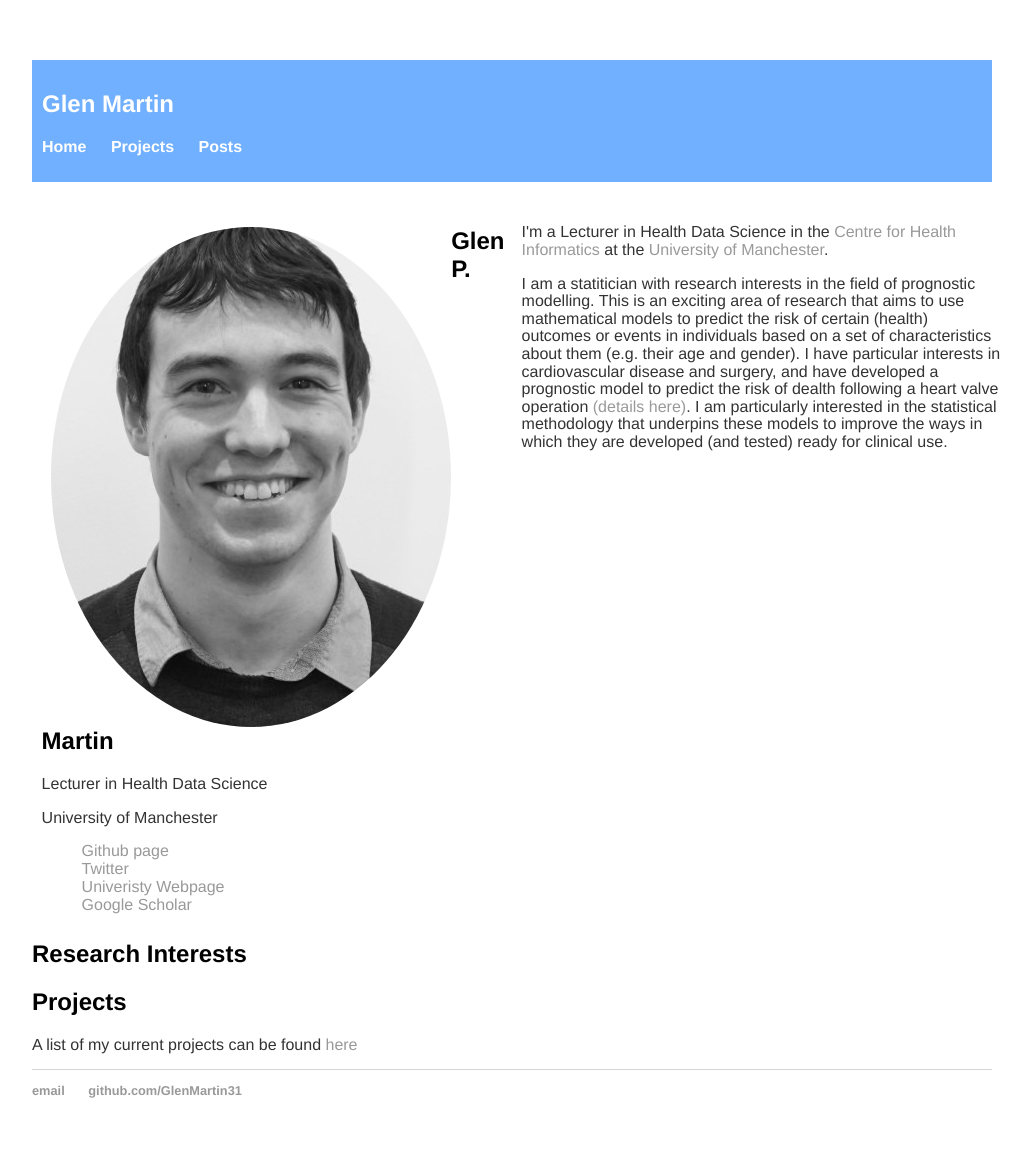
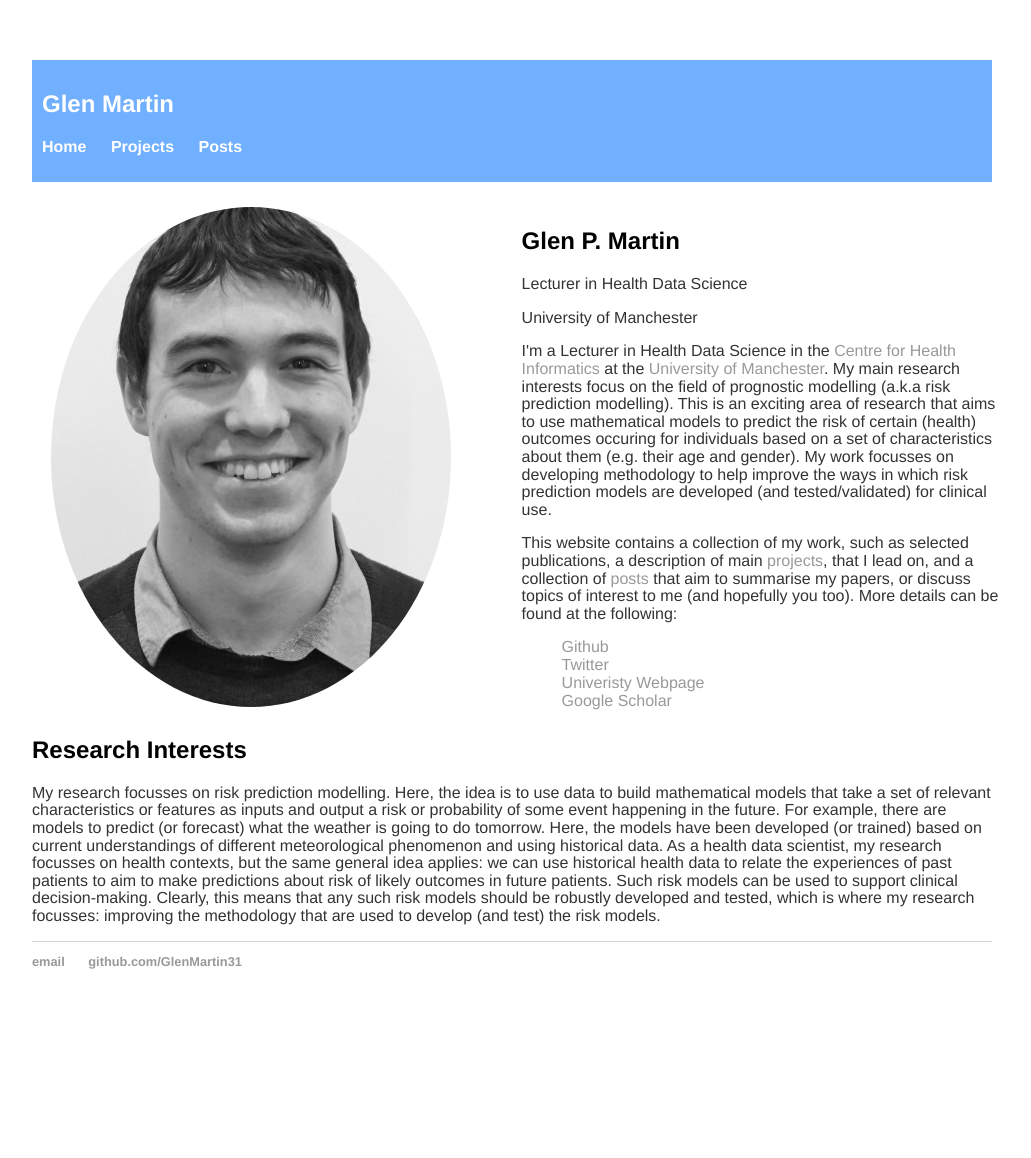
Before and after one commit to GlenMartin31/GlenMartin31.github.io, a Jekyll site: the page built from index.html, in a window 1280 px wide. Shown: the whole page, without its empty margins (128-1159 px from the left). Built offline with Jekyll 4.4.1, drawn with Linux system fonts in a browser that asks for light colours; after the commit the page ends 1029 px from its top, so only the background shows below that.

Commit message:
Update homepage

```diff
--- a/css/main.css
+++ b/css/main.css
@@ -26,10 +26,7 @@ footer {
 	color: #FFFFFF;
 	margin-bottom: 16px;
 }
-.img-with-text {
-    text-align: centre;
-}
-.img-with-text img {
+img {
     display: block;
     margin: 0 auto;
 	margin-left:2%;
--- a/index.html
+++ b/index.html
@@ -4,34 +4,38 @@ title: Home
 ---
 <div class='container2'>
 	<div class="left">
-		<div class="img-with-text">
-			<img src="img/profilepic.jpg">
-			<h2 text-align="center">Glen P. Martin</h2>
+		<img src="img/profilepic.jpg">
+	</div>
+	<div class="right">
+		<h2 text-align="center">Glen P. Martin</h2>
 			<p text-align="center"> Lecturer in Health Data Science</p>
 			<p text-align="center">University of Manchester</p>
-			<ul style="list-style-type:none;">
-				<li><a href="https://github.com/GlenMartin31">Github page</a> </li>
+
+		<p> I'm a Lecturer in Health Data Science in the <a href="https://www.herc.ac.uk/">Centre for Health Informatics</a> at
+		the <a href="https://www.manchester.ac.uk/">University of Manchester</a>. My main research interests focus on the field of prognostic modelling
+		(a.k.a risk prediction modelling). This is an exciting area of research that aims to use mathematical models to predict the risk of certain (health)
+		outcomes occuring for individuals based on a set of characteristics about them (e.g. their age and gender). My work focusses on developing methodology to
+		help improve the ways in which risk prediction models are developed (and tested/validated) for clinical use.</p>
+
+		<p>This website contains a collection of my work, such as selected publications, a description of main <a href="/projects">projects</a>, that I lead on,
+		and a collection of <a href="/posts">posts</a> that aim to summarise my papers, or discuss topics of interest to me (and hopefully you too).
+		More details can be found at the following:
+		<ul style="list-style-type:none;">
+				<li><a href="https://github.com/GlenMartin31">Github</a> </li>
 				<li><a href="https://twitter.com/glen_martin1?lang=en">Twitter</a></li>
 				<li><a href="https://www.research.manchester.ac.uk/portal/glen.martin.html">Univeristy Webpage</a></li>
 				<li><a href="https://scholar.google.co.uk/citations?user=-9-SxiMAAAAJ&hl=en">Google Scholar</a></li>
-			</ul>
-		</div>
-	</div>
-	<div class="right">
-
-		<p> I'm a Lecturer in Health Data Science in the <a href="https://www.herc.ac.uk/">Centre for Health Informatics</a> at
-		the <a href="https://www.manchester.ac.uk/">University of Manchester</a>.</p>
-		<p> I am a statitician with research interests in the field of prognostic modelling. This is an exciting area of research that aims to use
-		mathematical models to predict the risk of certain (health) outcomes or events in individuals based on a set of characteristics about them (e.g. their age and gender).
-		I have particular interests in cardiovascular disease and surgery, and have developed a prognostic model to predict the risk of dealth following a heart valve operation
-		<a href="http://dx.doi.org/10.1136/heartjnl-2017-312489">(details here)</a>. I am particularly interested in the statistical methodology that underpins these models to improve the
-		ways in which they are developed (and tested) ready for clinical use.</p>
+		</ul>
 	</div>
 </div>
 
 <div class="body">
 	<h2>Research Interests</h2>
-	<h2>Projects</h2>
-	<p>A list of my current projects can be found <a href="/projects">here</a> </p>
+	<p>My research focusses on risk prediction modelling. Here, the idea is to use data to build mathematical models that take a set of relevant characteristics or features
+	as inputs and output a risk or probability of some event happening in the future. For example, there are models to predict (or forecast) what the weather is going to do tomorrow.
+	Here, the models have been developed (or trained) based on current understandings of different meteorological phenomenon and using historical data. As a health data scientist,
+	my research focusses on health contexts, but the same general idea applies: we can use historical health data to relate the experiences of past patients to aim to make predictions about risk of
+	likely outcomes in future patients. Such risk models can be used to support clinical decision-making. Clearly, this means that any such risk models should be robustly developed and
+	tested, which is where my research focusses: improving the methodology that are used to develop (and test) the risk models.</p>
 
 </div>
```
